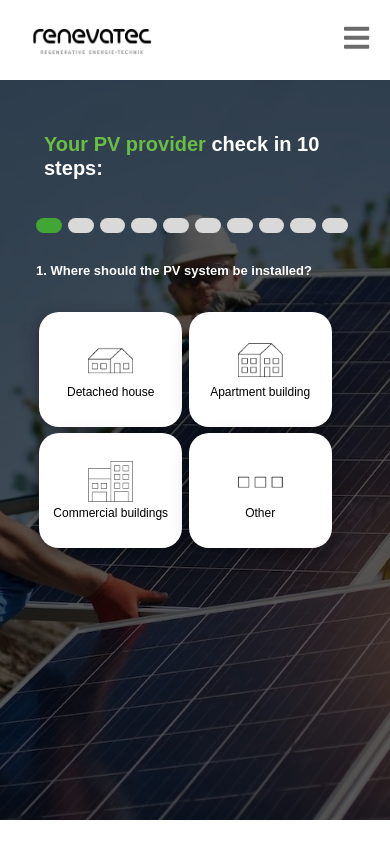
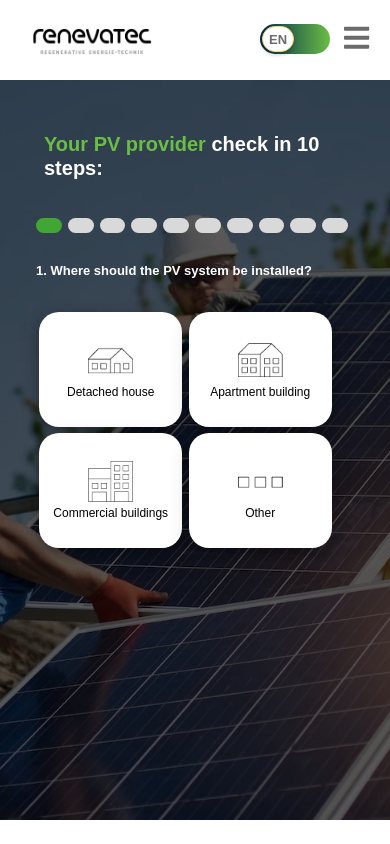
Before and after one commit to phprahul1998/monu-project, a Next.js app: page / in a window 390 px wide. Shown: the top 844 px of the page. Built offline with nearby package versions, Linux system fonts and the light colour scheme.

Commit message:
changesd

```diff
--- a/components/Navbar.js
+++ b/components/Navbar.js
@@ -162,6 +162,20 @@ export default function Navbar() {
           </ul>
 
           <div className="nav-icon">
+            <div className="grid place-items-center float-right">
+              <div className="toggle-container" onClick={toggleSelected}>
+                <div
+                  className={`dialog-button ${
+                    selected === "fr" ? " " : "disabled"
+                  }`}
+                >
+                  {selected === "fr" ? "DE" : "EN"}
+                </div>
+              </div>
+            </div>
+          </div>
+
+          <div className="nav-icon">
             <div onClick={handleClick}>
               <i className={click ? "FaTimes" : "FaBars"}>
                 {click ? <FaTimes /> : <FaBars />}
--- a/styles/navbar.css
+++ b/styles/navbar.css
@@ -140,6 +140,12 @@
   position: relative;
   top: 5px;
 }
+@media screen and (max-width: 960px) {
+  .langbtn {
+    display: none;
+  }
+}
+
 ol,
 ul {
   padding-left: 0rem !important;
```
